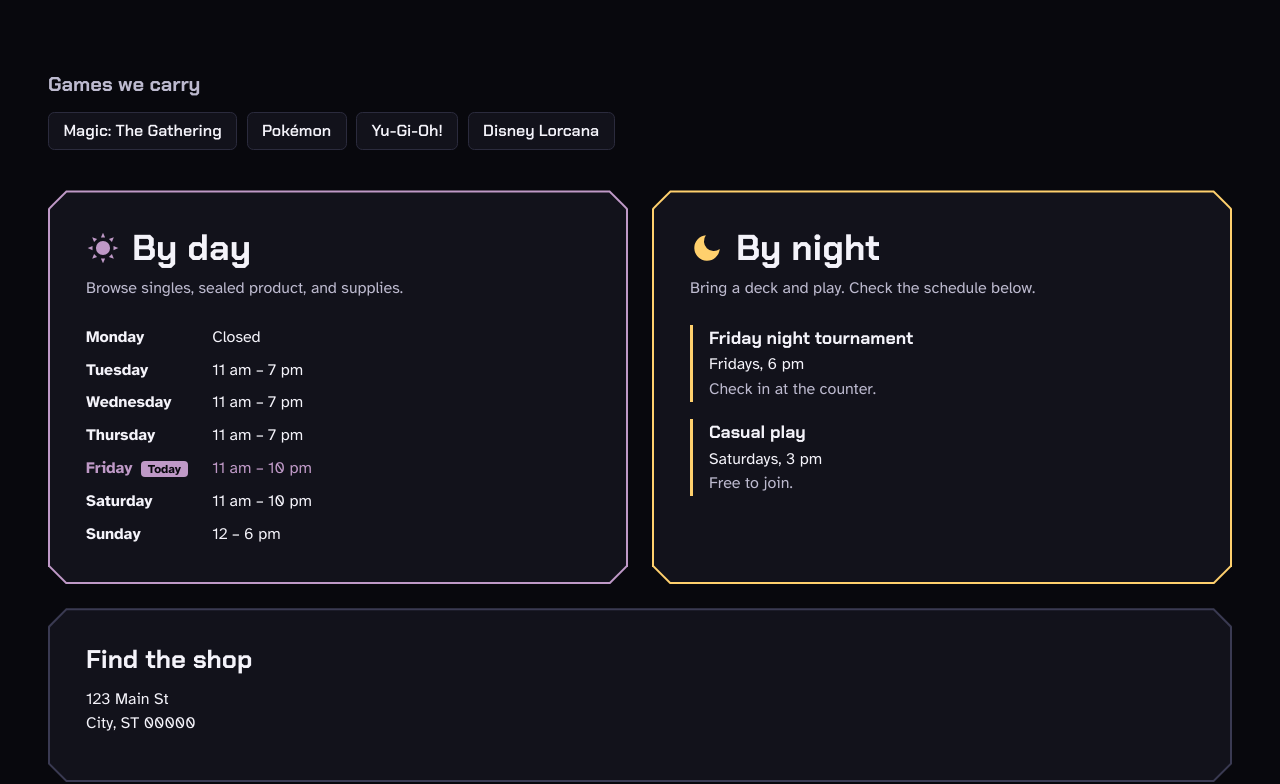
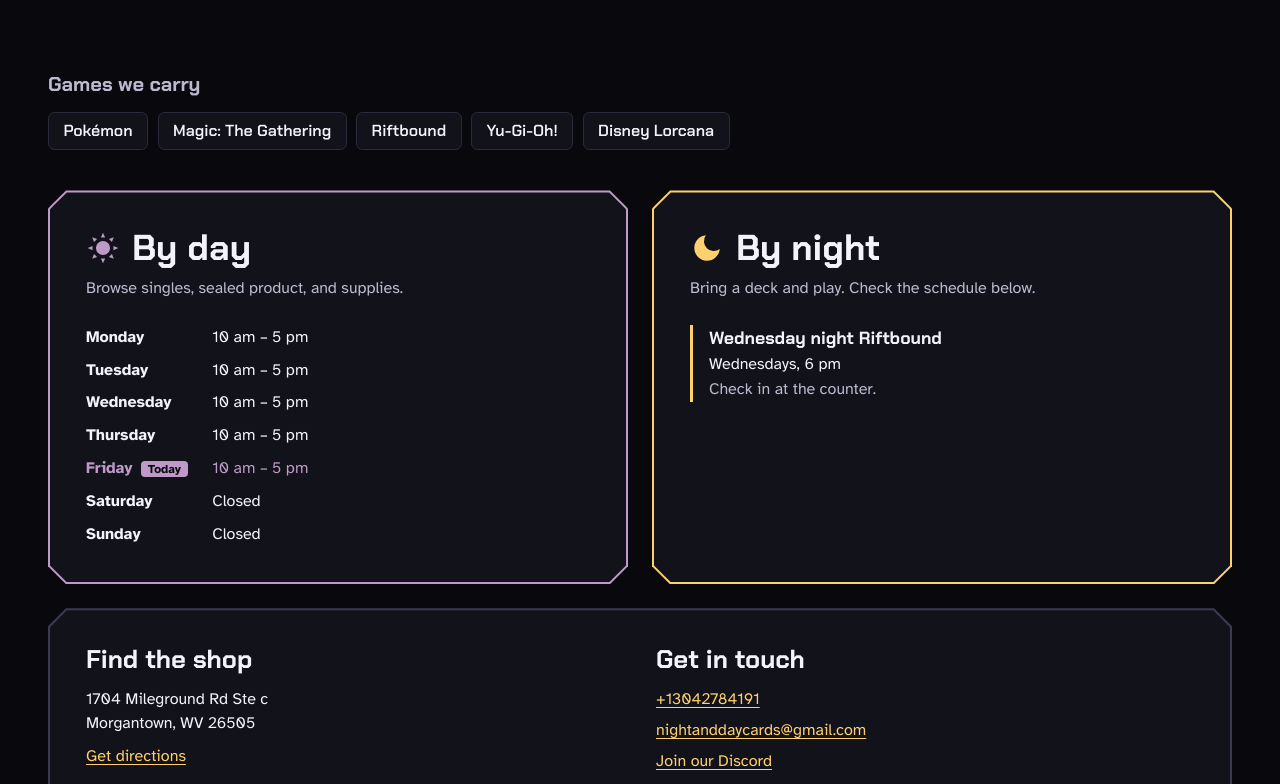
Before and after one commit to nightanddaycards/night-and-day-cards, a plain HTML site: page index.html in a window 1280 px wide. Shown: the part 559-1343 px from the top of the page. Drawn offline with Linux system fonts and the light colour scheme; no server answers.

Commit message:
updates to website

```diff
--- a/css/style.css
+++ b/css/style.css
@@ -106,6 +106,8 @@ a:hover { color: var(--text); }
 .hours dt { font-weight: 700; }
 .hours dd { margin: 0; }
 .hours .today dt, .hours .today dd { color: var(--lav); }
+.hours .special dt { margin-top: .5rem; }
+.hours .special dd { margin-top: .5rem; }
 .badge {
   margin-left: .5rem; padding: .05rem .45rem; border-radius: .25rem;
   background: var(--lav); color: var(--void); font-size: .75rem; font-weight: 700;
--- a/js/main.js
+++ b/js/main.js
@@ -30,20 +30,55 @@
     $("games").hidden = false;
   }
 
-  var today = DAYS[new Date().getDay()];
+  var now = new Date();
+  var today = DAYS[now.getDay()];
+  var todayIso = now.getFullYear() + "-" + String(now.getMonth() + 1).padStart(2, "0") + "-" + String(now.getDate()).padStart(2, "0");
   var hours = $("hours-list");
-  (s.hours || []).forEach(function (row) {
-    var wrap = el("div", "", "row");
-    var dt = el("dt", row[0]);
-    var dd = el("dd", row[1]);
-    if (String(row[0]).toLowerCase() === today) {
-      wrap.className = "row today";
-      dt.appendChild(el("span", "Today", "badge"));
+
+  function addRow(label, value, isToday) {
+    var wrap = el("div", "", isToday ? "row today" : "row");
+    var dt = el("dt", label);
+    if (isToday) dt.appendChild(el("span", "Today", "badge"));
+    wrap.appendChild(dt);
+    wrap.appendChild(el("dd", value));
+    hours.appendChild(wrap);
+  }
+
+  // special: optional [{ date: "YYYY-MM-DD", hours: "Closed" }] holiday overrides
+  function renderHours(rows, special) {
+    hours.textContent = "";
+    var todaySpecial = null;
+    (special || []).forEach(function (sp) { if (sp.date === todayIso) todaySpecial = sp; });
+    (rows || []).forEach(function (row) {
+      var isToday = String(row[0]).toLowerCase() === today;
+      addRow(row[0], isToday && todaySpecial ? todaySpecial.hours + " (holiday hours)" : row[1], isToday);
+    });
+    var upcoming = (special || []).filter(function (sp) { return sp.date > todayIso; });
+    if (upcoming.length) {
+      var wrap = el("div", "", "row special");
+      wrap.appendChild(el("dt", "Holiday hours"));
+      var dd = el("dd");
+      upcoming.forEach(function (sp) {
+        var d = new Date(sp.date + "T12:00:00");
+        var label = d.toLocaleDateString("en-US", { weekday: "short", month: "short", day: "numeric" });
+        dd.appendChild(el("div", label + ": " + sp.hours));
+      });
+      wrap.appendChild(dd);
+      hours.appendChild(wrap);
     }
-    wrap.appendChild(dt);
-    wrap.appendChild(dd);
-    hours.appendChild(wrap);
-  });
+  }
+
+  // Show the hours from shop.js right away, then replace them with the
+  // Google Business Profile hours (data/hours.json, updated daily) if available.
+  renderHours(s.hours);
+  if (window.fetch) {
+    fetch("data/hours.json", { cache: "no-cache" })
+      .then(function (r) { return r.ok ? r.json() : null; })
+      .then(function (data) {
+        if (data && data.hours && data.hours.length) renderHours(data.hours, data.special);
+      })
+      .catch(function () { /* keep shop.js hours */ });
+  }
 
   var events = $("events-list");
   var list = s.events || [];
--- a/js/shop.js
+++ b/js/shop.js
@@ -7,28 +7,29 @@ window.SHOP = {
   nightBlurb: "Bring a deck and play. Check the schedule below.",
 
   // Games shown as tags under the hero
-  games: ["Magic: The Gathering", "Pokémon", "Yu-Gi-Oh!", "Disney Lorcana"],
+  games: ["Pokémon","Magic: The Gathering", "Riftbound", "Yu-Gi-Oh!", "Disney Lorcana"],
 
   // [day, hours] pairs, shown in this order. Day names must be full English names.
+  // These are a FALLBACK: if data/hours.json exists (synced daily from the Google
+  // Business Profile by .github/workflows/update-hours.yml), the site shows that instead.
   hours: [
-    ["Monday", "Closed"],
-    ["Tuesday", "11 am – 7 pm"],
-    ["Wednesday", "11 am – 7 pm"],
-    ["Thursday", "11 am – 7 pm"],
-    ["Friday", "11 am – 10 pm"],
-    ["Saturday", "11 am – 10 pm"],
-    ["Sunday", "12 – 6 pm"]
+    ["Monday", "10 am – 5 pm"],
+    ["Tuesday", "10 am – 5 pm"],
+    ["Wednesday", "10 am – 5 pm"],
+    ["Thursday", "10 am – 5 pm"],
+    ["Friday", "10 am – 5 pm"],
+    ["Saturday", "Closed"],
+    ["Sunday", "Closed"]
   ],
 
   events: [
-    { name: "Friday night tournament", when: "Fridays, 6 pm", note: "Check in at the counter." },
-    { name: "Casual play", when: "Saturdays, 3 pm", note: "Free to join." }
+    { name: "Wednesday night Riftbound", when: "Wednesdays, 6 pm", note: "Check in at the counter." }
   ],
 
-  address: ["123 Main St", "City, ST 00000"],
-  mapUrl: "",      // e.g. a Google Maps link to the shop
-  phone: "",       // e.g. "555-555-5555"
-  email: "",       // e.g. "info@nightanddaycards.com"
-  discordUrl: "",  // Discord invite link
+  address: ["1704 Mileground Rd Ste c", "Morgantown, WV 26505"],
+  mapUrl: "https://www.google.com/maps?sca_esv=908680befa061847&udm&fvr=1&pvq=Cg0vZy8xMXAxX3MxYjd4IhkKE25pZ2h0IGFuZCBkYXkgY2FyZHMQAhgDiQHeLFaoqsHOsA&lqi=ChNuaWdodCBhbmQgZGF5IGNhcmRzSPzRgvyHtYCACFojEAAQARACEAMYABgCGAMiE25pZ2h0IGFuZCBkYXkgY2FyZHOSAQVzdG9yZeABAA&vet=10CAAQoqAOahcKEwiIkefPvJeYAxUAAAAAHQAAAAAQDw..i&cs=0&um=1&ie=UTF-8&fb=1&gl=us&sa=X&ftid=0x88357b8ca39a754d:0xb0cec1aaa8562cde",      // e.g. a Google Maps link to the shop
+  phone: "+13042784191",       // e.g. "555-555-5555"
+  email: "nightanddaycards@gmail.com",       // e.g. "info@nightanddaycards.com"
+  discordUrl: "https://discord.gg/UamsswJ4Q7",  // Discord invite link
   shopUrl: ""      // Square Online store or checkout link
 };
```
Also changed, not shown: scripts/fetch-hours.mjs (added, +86 -0 lines), 2 other files.
